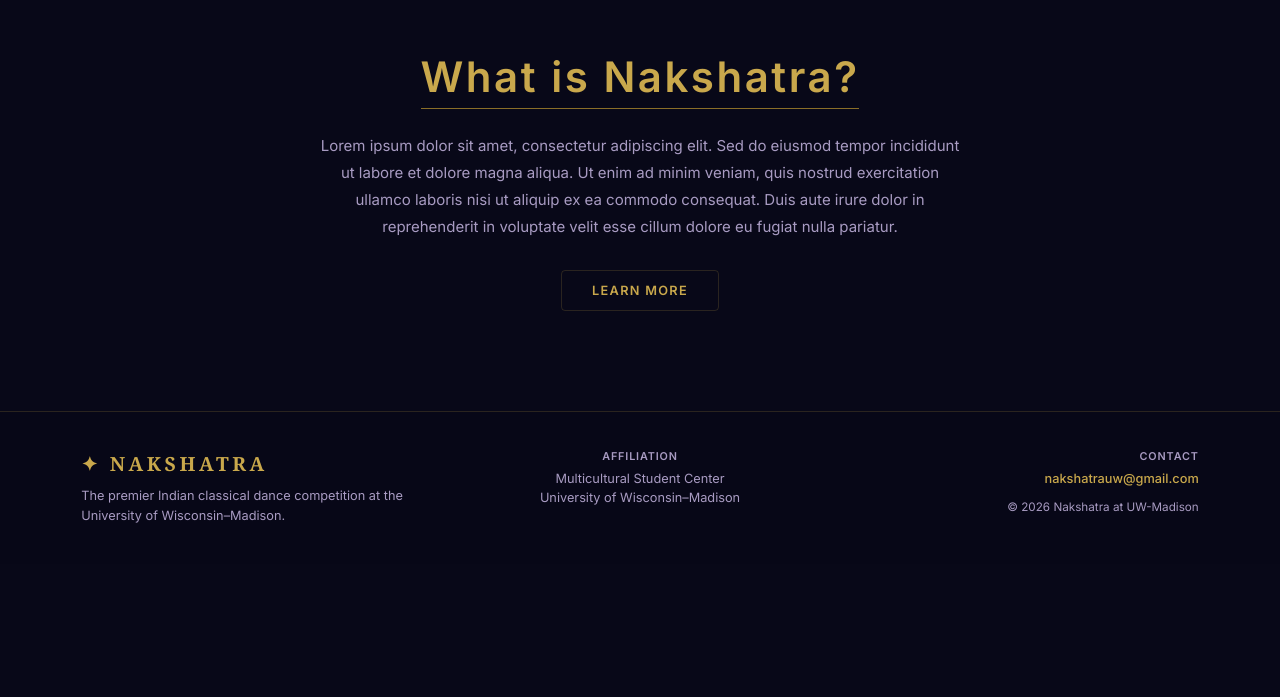
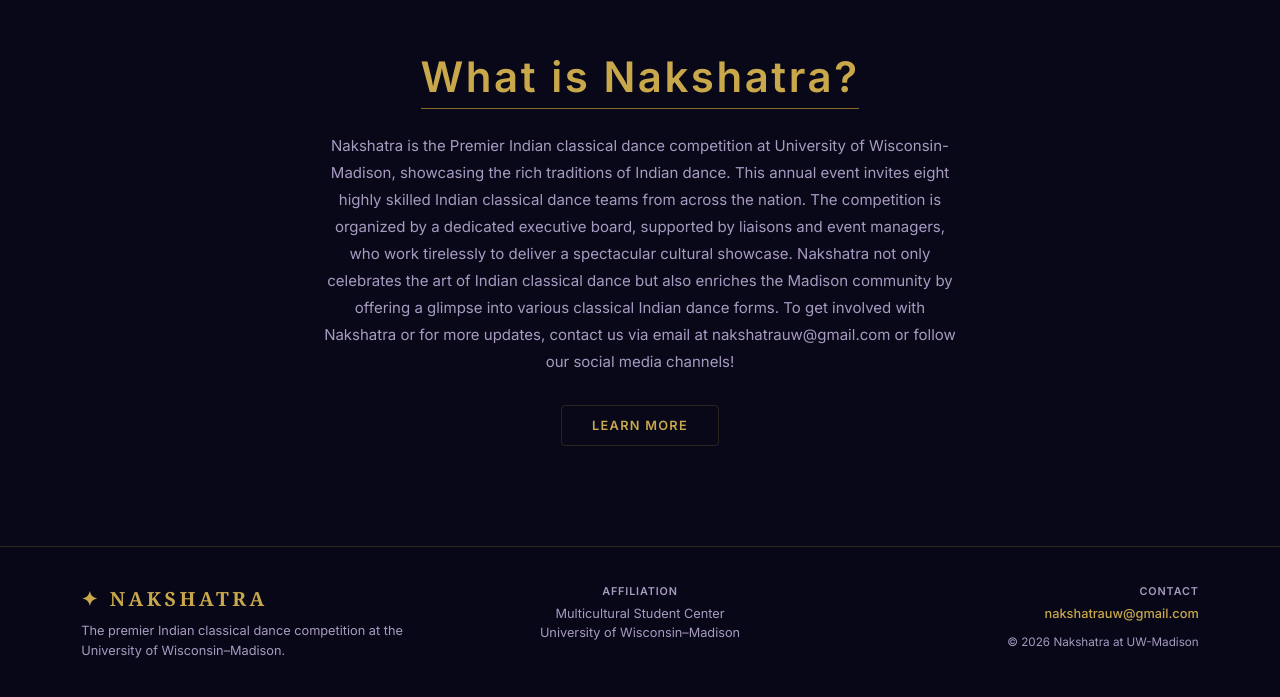
Before and after one commit to CS571-S26/p19, a React (Vite) app: page / in a window 1280 px wide. Shown: the part 849-1546 px from the top of the page. Before the commit the page ends 1413 px from the top, so only its background shows below. Built offline with nearby package versions, Linux system fonts and the light colour scheme; a web font is replaced by a local one.

Commit message:
changed lorem ipsum text

```diff
--- a/src/pages/Competition.tsx
+++ b/src/pages/Competition.tsx
@@ -23,8 +23,7 @@
               The Competition
             </h1>
             <p style={{ color: 'var(--text-secondary)', maxWidth: '580px', margin: '0 auto', fontSize: '1rem', lineHeight: 1.7 }}>
-              Lorem ipsum dolor sit amet, consectetur adipiscing elit. Sed do eiusmod tempor
-              incididunt ut labore et dolore magna aliqua.
+              The Premier Indian Classical Dance Competition at UW-Madison
             </p>
           </Col>
         </Row>
@@ -55,15 +54,15 @@
               <h4 style={{ fontFamily: 'var(--font-heading)', color: 'var(--gold)', marginBottom: '1rem' }}>
                 About the Event
               </h4>
-              <p style={{ color: 'var(--text-secondary)', lineHeight: 1.8, marginBottom: '1rem' }}>
-                Lorem ipsum dolor sit amet, consectetur adipiscing elit. Sed do eiusmod tempor
-                incididunt ut labore et dolore magna aliqua. Ut enim ad minim veniam, quis nostrud
-                exercitation ullamco laboris nisi ut aliquip ex ea commodo consequat.
-              </p>
               <p style={{ color: 'var(--text-secondary)', lineHeight: 1.8, margin: 0 }}>
-                Duis aute irure dolor in reprehenderit in voluptate velit esse cillum dolore eu
-                fugiat nulla pariatur. Excepteur sint occaecat cupidatat non proident, sunt in culpa
-                qui officia deserunt mollit anim id est laborum.
+                Nakshatra is the Premier Indian classical dance competition at University of Wisconsin-Madison,
+                showcasing the rich traditions of Indian dance. This annual event invites eight highly skilled
+                Indian classical dance teams from across the nation. The competition is organized by a dedicated
+                executive board, supported by liaisons and event managers, who work tirelessly to deliver a
+                spectacular cultural showcase. Nakshatra not only celebrates the art of Indian classical dance
+                but also enriches the Madison community by offering a glimpse into various classical Indian dance
+                forms. To get involved with Nakshatra or for more updates, contact us via email at
+                nakshatrauw@gmail.com or follow our social media channels!
               </p>
             </div>
           </Col>
--- a/src/pages/Home.tsx
+++ b/src/pages/Home.tsx
@@ -34,10 +34,14 @@
                 <span className="gold-underline">What is Nakshatra?</span>
               </h2>
               <p style={{ color: 'var(--text-secondary)', fontSize: '1rem', lineHeight: 1.8, marginBottom: '2rem' }}>
-                Lorem ipsum dolor sit amet, consectetur adipiscing elit. Sed do eiusmod tempor
-                incididunt ut labore et dolore magna aliqua. Ut enim ad minim veniam, quis nostrud
-                exercitation ullamco laboris nisi ut aliquip ex ea commodo consequat. Duis aute
-                irure dolor in reprehenderit in voluptate velit esse cillum dolore eu fugiat nulla pariatur.
+                Nakshatra is the Premier Indian classical dance competition at University of Wisconsin-Madison,
+                showcasing the rich traditions of Indian dance. This annual event invites eight highly skilled
+                Indian classical dance teams from across the nation. The competition is organized by a dedicated
+                executive board, supported by liaisons and event managers, who work tirelessly to deliver a
+                spectacular cultural showcase. Nakshatra not only celebrates the art of Indian classical dance
+                but also enriches the Madison community by offering a glimpse into various classical Indian dance
+                forms. To get involved with Nakshatra or for more updates, contact us via email at
+                nakshatrauw@gmail.com or follow our social media channels!
               </p>
               <Link to="/about">
                 <button className="btn-ghost">Learn More</button>
```
